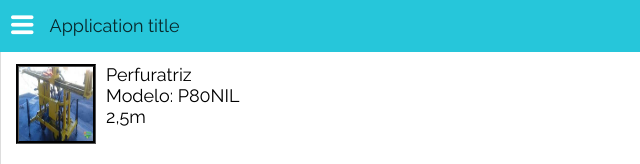
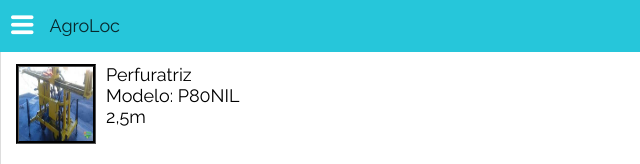
Before and after one commit to MatheusNicolielo/Hackaton-Inova-Agro, a website: page www/menu.html in a window 1280 px wide. Shown: the top 164 px of the page, 0-640 px from the left. Drawn offline with Linux system fonts and the light colour scheme.

Commit message:
Commit final2

```diff
--- a/www/menu.html
+++ b/www/menu.html
@@ -22,7 +22,7 @@
 				<div class="left">
 					<button class="icon ion-navicon-round" onclick="location.href='perfil.html';"></button>
 				</div>
-				<h1>Application title</h1>
+				<h1>AgroLoc</h1>
 				<div class="right">
 					<button class="icon ion-search"></button>
 					<button class="icon ion-android-more-vertical"></button>
```
